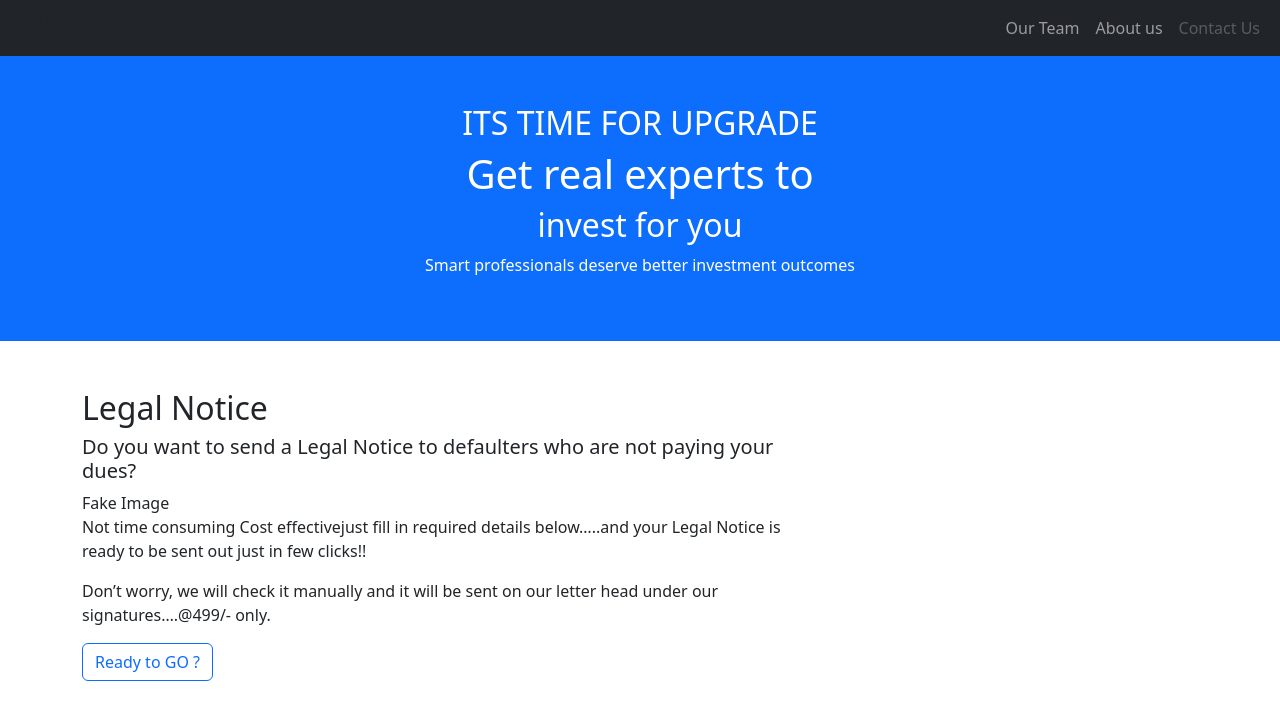
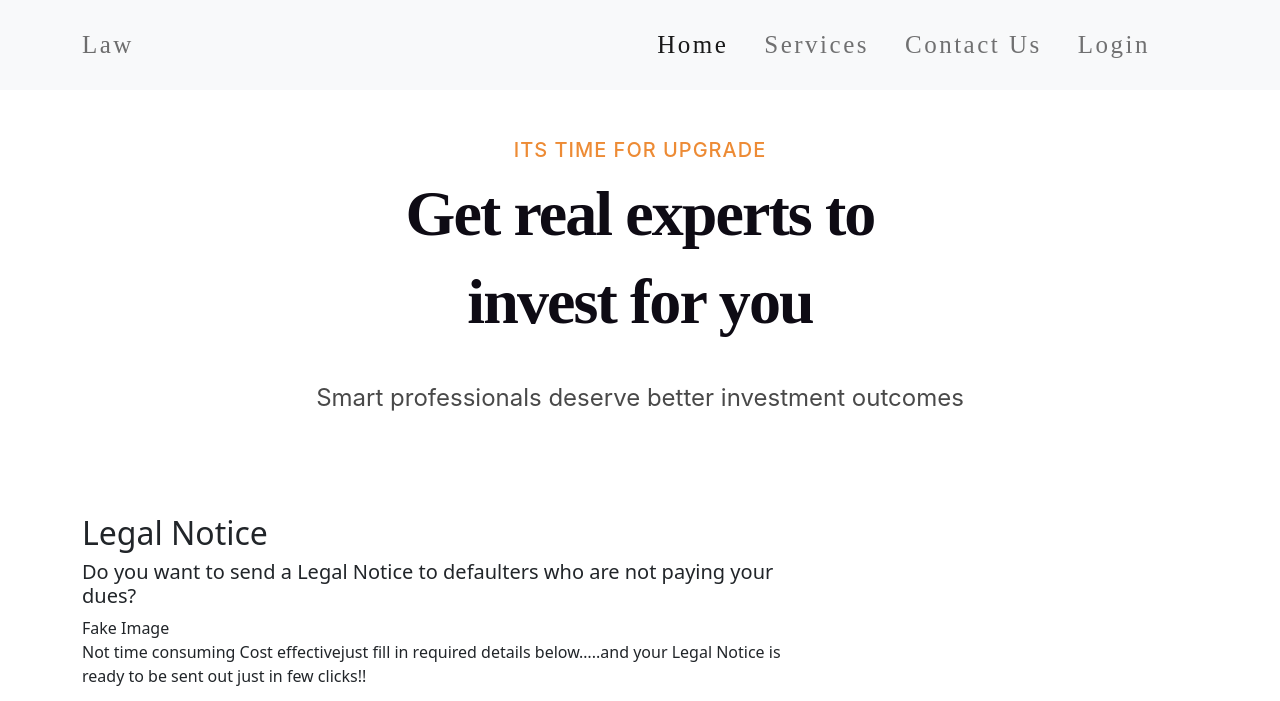
Before and after one commit to JatinNight/LawProject, a plain HTML site: page index.html in a window 1280 px wide. Shown: the top 701 px of the page. Drawn offline with nearby package versions, Linux system fonts and the light colour scheme.

Commit message:
add design on Nav and section 1st

```diff
--- a/index.html
+++ b/index.html
@@ -19,28 +19,49 @@
     <link rel="stylesheet" href="responsive.css" />
   </head>
   <body>
-    <nav class="navbar navbar-expand-sm bg-dark navbar-dark">
-      <div class="container-fluid">
-        <h1 class="nav-link">JUSTICE</h1>
-        <ul class="navbar-nav">
+    <div class="nav-bar">
+      <nav class="navbar navbar-expand-lg navbar-light bg-light">
+        <div class="container">
+          <a class="navbar-brand nav-header" align='center' href="#">Law</a>
+          <button
+            class="navbar-toggler"
+            type="button"
+            data-bs-toggle="collapse"
+            data-bs-target="#navbarNavDropdown"
+            aria-controls="navbarNavDropdown"
+            aria-expanded="false"
+            aria-label="Toggle navigation"
+          >
+            <span class="navbar-toggler-icon"></span>
+          </button>
+          <div class="collapse navbar-collapse" id="navbarNavDropdown">
+            <ul class="navbar-nav nav-list">
               <li class="nav-item">
-            <a class="nav-link" href="#">Our Team</a>
+                <a class="nav-link active" aria-current="page" href="#">Home</a>
               </li>
               <li class="nav-item">
-            <a class="nav-link" href="#">About us</a>
+                <a class="nav-link" href="#">Services</a>
               </li>
               <li class="nav-item">
-            <a class="nav-link disabled" href="#">Contact Us</a>
+                <a class="nav-link" href="#">Contact Us</a>
+              </li>
+              <li class="nav-item">
+                <a class="nav-link" href="#">Login</a>
               </li>
             </ul>
           </div>
+        </div>
       </nav>
+    </div>
+    <div class="p-5 text-center">
 
-    <div class="p-5 bg-primary text-white text-center">
-      <h2>ITS TIME FOR UPGRADE</h2>
-      <h1>Get real experts to</h1>
-      <h2>invest for you</h2>
-      <p>Smart professionals deserve better investment outcomes</p>
+        <h5 class="headerTitle">ITS TIME FOR UPGRADE</h5>
+
+      <h1 class="headerTitleSecond">
+        Get real experts to
+        <br>invest for you</br>
+      </h1>
+      <p class="headerTitleP">Smart professionals deserve better investment outcomes</p>
     </div>
 
     <div class="container mt-5">
@@ -1145,24 +1166,12 @@
                 >
                   <div style="width: 100%">
                     <option selected>Number Of Cheque</option>
-                    <option value="1">
-                      One
-                    </option>
-                    <option value="2">
-                     Two
-                    </option>
-                    <option value="3">
-                     Three
-                    </option>
-                    <option value="4">
-                      Four
-                     </option>
-                     <option value="5">
-                      FIve
-                     </option>
-                     <option value="6">
-                      Six
-                     </option>
+                    <option value="1">One</option>
+                    <option value="2">Two</option>
+                    <option value="3">Three</option>
+                    <option value="4">Four</option>
+                    <option value="5">FIve</option>
+                    <option value="6">Six</option>
                   </div>
                 </select>
               </div>
@@ -1175,7 +1184,9 @@
                   Clear Check Lists
                 </button>
               </div>
-              <div class="container align-items-center justify-content-between showChequeList">
+              <div
+                class="container align-items-center justify-content-between showChequeList"
+              >
                 <div class="row chequeList">
                   <div class="col col-sm-12 col-md-12 p-4 mb-4 chequeForm">
                     <div class="m-2">
@@ -1190,7 +1201,7 @@
                       />
                     </div>
                     <div class="m-4" align="center">
-                      <h3> Details Of Cheque</h3>
+                      <h3>Details Of Cheque</h3>
                     </div>
                     <div class="m-2">
                       <label for="exampleFormControlInput1" class="form-label"
@@ -1287,6 +1298,7 @@
       </form>
     </div>
   </body>
+  <script src="https://cdn.jsdelivr.net/npm/bootstrap@5.0.2/dist/js/bootstrap.bundle.min.js" integrity="sha384-MrcW6ZMFYlzcLA8Nl+NtUVF0sA7MsXsP1UyJoMp4YLEuNSfAP+JcXn/tWtIaxVXM" crossorigin="anonymous"></script>
   <script src="https://cdnjs.cloudflare.com/ajax/libs/jquery/2.1.3/jquery.min.js"></script>
   <script src="https://cdnjs.cloudflare.com/ajax/libs/jquery-easing/1.3/jquery.easing.min.js"></script>
   <script src="https://cdn.jsdelivr.net/npm/swiper/swiper-bundle.min.js"></script>
--- a/style.css
+++ b/style.css
@@ -2,6 +2,68 @@
     box-sizing: border-box;
     margin: 0;
     padding: 0;
+}
+
+body{
+    background-color:  #fff;;
+}
+
+.nav-list{
+    margin-left:auto;
+    margin-right: 20px;
+    padding: 10px;
+}
+.nav-list>li{
+    padding:0 10px;
+    color: #6d6d6d;
+    font-family: satoshiregular;
+    font-size: 25px;
+    font-weight: 400;
+    /* height: 72px; */
+    letter-spacing: .1em;
+}
+
+.nav-header{
+    text-align: center;
+    color: #6d6d6d;
+    font-family: satoshiregular;
+    font-size: 25px;
+    font-weight: 400;
+    /* height: 72px; */
+    letter-spacing: .1em;
+}
+/* second Section */
+.headerTitle{
+    color: #ed8b35;
+    font-family: Inter;
+    font-size: 20px;
+    font-weight: 500;
+    letter-spacing: .05em;
+    text-align: center;
+    text-transform: uppercase;
+}
+
+.headerTitleSecond{
+    color: #0e0b14;
+    font-family: codeNextExtraBold;
+    font-size: 4rem;
+    font-weight: 800;
+    letter-spacing: -.03em;
+    line-height: 88px;
+    margin-bottom: 0;
+    text-align: center;
+}
+
+.headerTitleP{
+    color: #494949;
+    font-family: Inter,sans-serif;
+    font-size: 24px;
+    font-style: normal;
+    font-weight: 400;
+    line-height: 40px;
+    margin-bottom: 0;
+    margin-top: 32px;
+    text-align: center;
 }
 
 .main_navbar {
```
Lines whose indentation alone changed are shown as unchanged.
